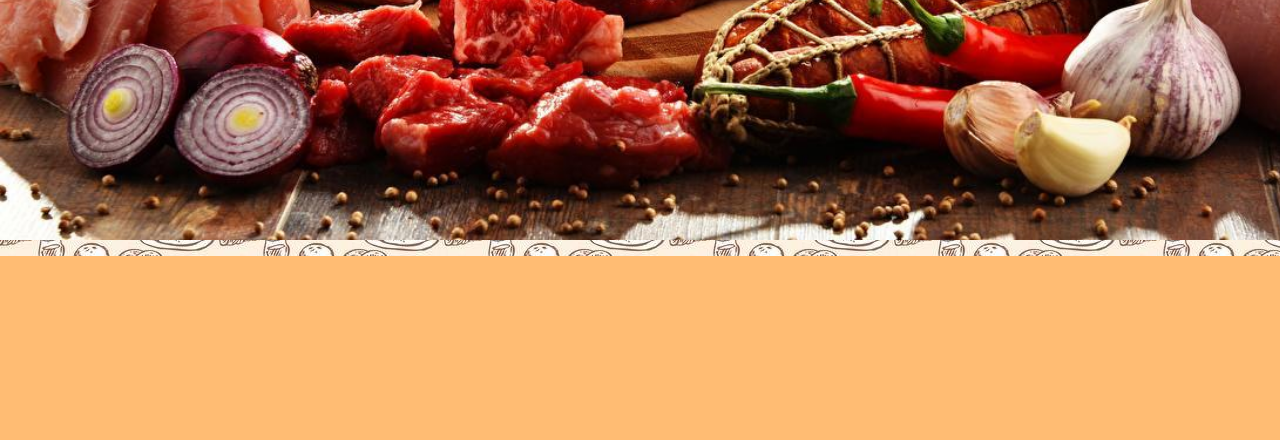
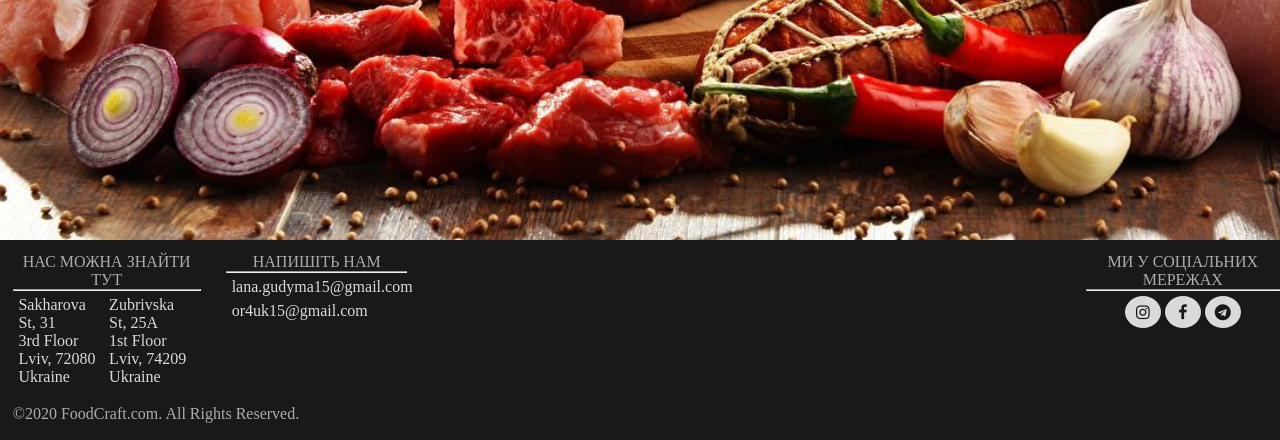
Before and after one commit to lanalobster/FoodCrafter, a PHP site: page / in a window 1280 px wide. Shown: the part 544-984 px from the top of the page. Before the commit the page ends 800 px from the top, so only its background shows below. Run offline with PHP 8.4, Linux system fonts and the light colour scheme; some web fonts are replaced.

Commit message:
Footer Added

```diff
--- a/index.html
+++ b/index.html
@@ -2,20 +2,22 @@
 <html lang="en">
 <head>
     <meta charset="UTF-8">
-    <title>FoodCrafter</title>
+    <title>FoodCraft</title>
     <link rel="stylesheet" type="text/css" href="style.css">
     <link href="https://fonts.googleapis.com/css?family=Headland+One&display=swap" rel="stylesheet">
+    <link href="https://fonts.googleapis.com/css?family=Ubuntu&display=swap" rel="stylesheet">
     <link href="https://fonts.googleapis.com/css?family=Lora&display=swap" rel="stylesheet">
+    <!--For the slider:-->
     <link rel="stylesheet" href="https://unpkg.com/flickity@2/dist/flickity.min.css">
+    <!--For the icons:-->
+    <link rel="stylesheet" href="https://cdnjs.cloudflare.com/ajax/libs/font-awesome/4.7.0/css/font-awesome.min.css">
 </head>
 <body>
     <div id="block-body">
         <header>
             <div class="logo">
                 <a href="index.html">
-                    <h1>
-                        <span class="food">Food</span><span class="craft">Craft</span>
-                    </h1>
+                    <h1>FoodCraft</h1>
                 </a>
             </div>
             <div class="top-menu">
@@ -47,6 +49,65 @@
                 </div>
             </div>
         </div>
+
+        <footer>
+          <div class = "columns">
+             <div class = "col1">
+                <div class = "addresses">
+                <h4>НАС МОЖНА ЗНАЙТИ ТУТ</h4>
+                 <hr>
+                 <ul>
+                     <li>
+                        <address>
+                            Sakharova St, 31<br>
+                            3rd Floor<br>
+                            Lviv, 72080<br>
+                            Ukraine<br>
+                       </address>
+                     </li>
+                     <li>
+                         <address>
+                             Zubrivska St, 25A<br>
+                             1st Floor<br>
+                             Lviv, 74209<br>
+                             Ukraine<br>
+                         </address>
+                     </li>
+                 </ul>
+                </div>
+            </div>
+            <div class = col2>
+                <div class = "email">
+                    <h4>НАПИШІТЬ НАМ</h4>
+                    <hr>
+                    <p>lana.gudyma15@gmail.com</p>
+                    <p>or4uk15@gmail.com</p>
+                </div>
+            </div>
+            <div class = col3>
+               <div class = "socialProfiles">
+                 <h4>МИ У СОЦІАЛЬНИХ МЕРЕЖАХ</h4>
+                 <hr>
+                  <ul>
+                      <li>
+                          <a class = " fa fa-instagram" title = "FoodCraft Instagram Page" href="https://www.instagram.com/lanahudyma?r=nametag"></a>
+                      </li>
+                      <li>
+                          <a class = "fa fa-facebook" title = "FoodCraft Facebook Page" href="https://www.facebook.com/ira.hudyma">
+                          </a>
+                      </li>
+                      <li>
+                          <a class = "fa fa-telegram" title = "FoodCraft Telegram Page" href="https://t.me/lana_hudyma"></a>
+                      </li>
+                  </ul>
+               </div>
+            </div>
+          </div>
+          <div class = "rights">
+              <p>©2020 FoodCraft.com. All Rights Reserved.</p>
+          </div>
+    </footer>
+
     </div>
     <script src="https://unpkg.com/flickity@2/dist/flickity.pkgd.min.js"></script>
     <script>
@@ -63,5 +124,5 @@
           // options
         });
     </script>
-</body>
+    </body>
 </html>
--- a/style.css
+++ b/style.css
@@ -104,7 +104,7 @@ header {
     color: #A62500;
 }
 
-.carousel-cell {
+.carousel-cell{
     width: 100vw;
     height: 88vh;
     padding: 0;
@@ -137,3 +137,68 @@ header {
 .flickity-page-dots {
     display: none;
 }
+
+footer{
+    background-color: #191919;
+    color: #dbd9d9;
+    width: 100vw;
+    height: 25vh;
+}
+.columns{
+    display: flex;
+    justify-content: flex-start;
+    align-items: flex-start;
+}
+.addresses ul {
+    display: flex;
+    flex-direction: row;
+    justify-content: center;
+    align-items: flex-start;
+    list-style-type: none;
+}
+.col1, .col2{
+    margin: 1%;
+}
+.col3{
+    margin-top: 1%;
+    margin-left: 52%;
+}
+.addresses li{
+    margin: 3%;
+}
+.email p{
+    margin: 3%;
+}
+.addresses address{
+    font-style: normal;
+}
+.columns h4{
+    color: #adacac;
+    text-align: center;
+    font-weight: normal;
+}
+.rights p{
+    margin-left: 1%;
+    color: #adacac;
+}
+.socialProfiles ul{
+    list-style-type: none;
+    display: flex;
+    flex-direction: row;
+    justify-content: center;
+    align-items: flex-start;
+}
+.fa{
+  padding: 8px;
+  font-size: 30px;
+  width: 20px;
+  text-align: center;
+  text-decoration: none;
+  margin: 5px 2px;
+  border-radius: 50%;
+  background-color: #dbd9d9;
+  color: #191919;
+}
+.fa:hover{
+    opacity: 0.7;
+}
```
